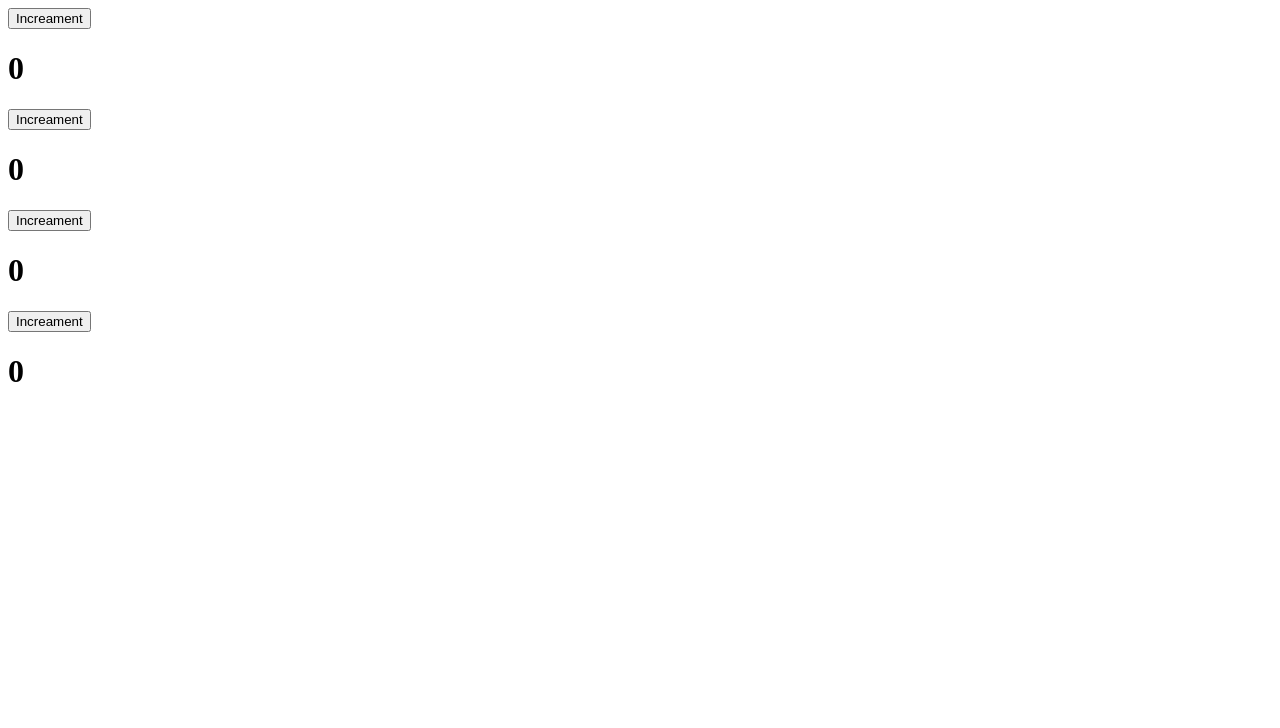
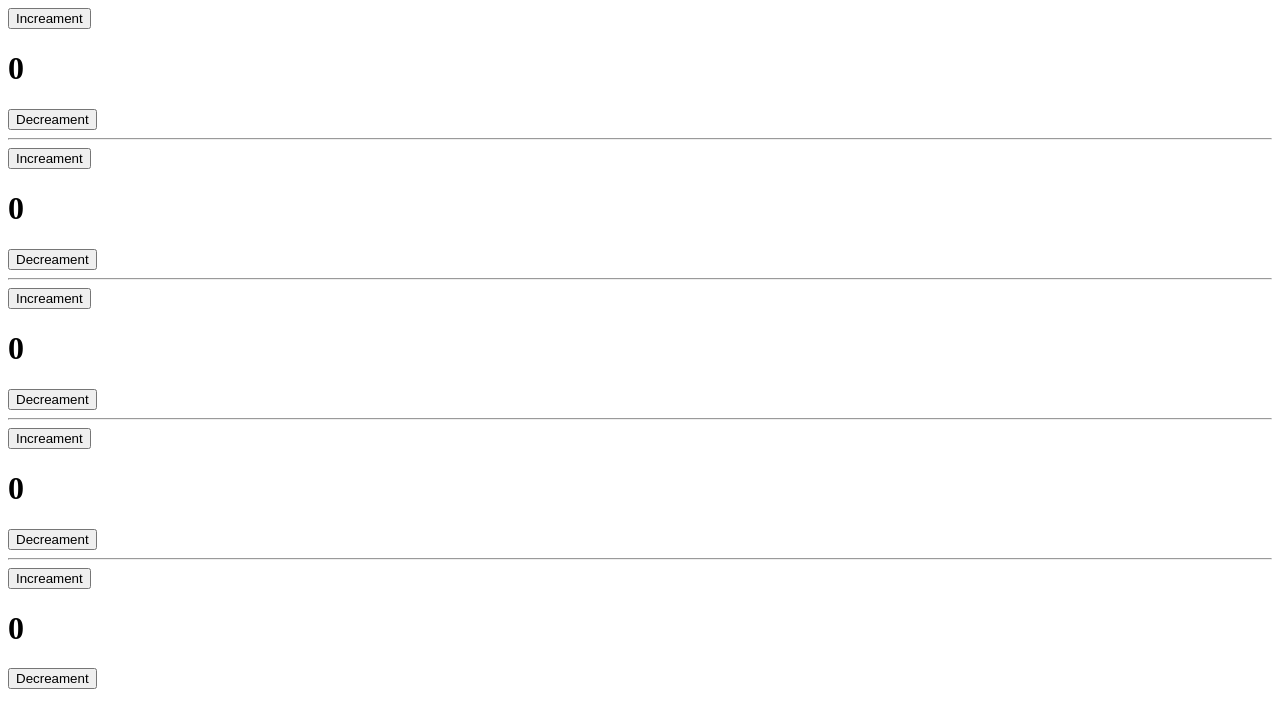
Before and after one commit to Amit-1998/DEV_PP_11, a React (Create React App) app in the folder Module3/React/demo/: page / in a window 1280 px wide. Shown: the top 728 px of the page. Built offline with nearby package versions, Linux system fonts and the light colour scheme.

Commit message:
Increament and Decreament dono sikh lia

```diff
--- a/Module3/React/demo/src/classBasedComponent/MyComp.js
+++ b/Module3/React/demo/src/classBasedComponent/MyComp.js
@@ -26,6 +26,10 @@ class MyComp extends React.Component{ // extends means inherit
 
                   <h1>{this.state.someNumber}</h1>
 
+                  <button onClick={ () => { this.setState( {someNumber: this.state.someNumber - 1 } ); } }>
+                      Decreament
+                  </button>
+
              </div>
              // here this refers to our current component
              // button ke onclick par { js  ka code } js Ka code mein arrow function ko chala dena
--- a/Module3/React/demo/src/index.js
+++ b/Module3/React/demo/src/index.js
@@ -15,8 +15,17 @@ ReactDOM.render(
                 //   <MyComp/>, // basically <MyComp/> ek component usage hai joki ek sort of Object hai MyComp.js class ka// class based vaala component
                    <div>
                         <MyComp/>
+                        <hr/>
+
                         <MyComp/>
+                        <hr/>
+
                         <MyComp/>
+                        <hr/>
+
+                        <MyComp/>
+                        <hr/>
+
                         <MyComp/>
                    </div>, // ek component(parent) jiske chaar child
                    document.getElementById('root') // aur ek jagah jha us component ko dikhana hai
```
